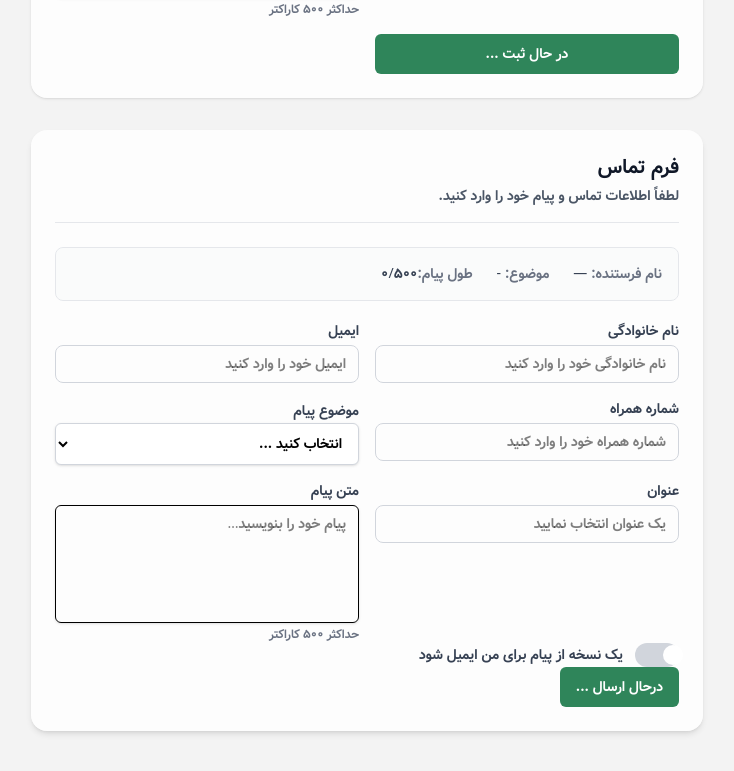
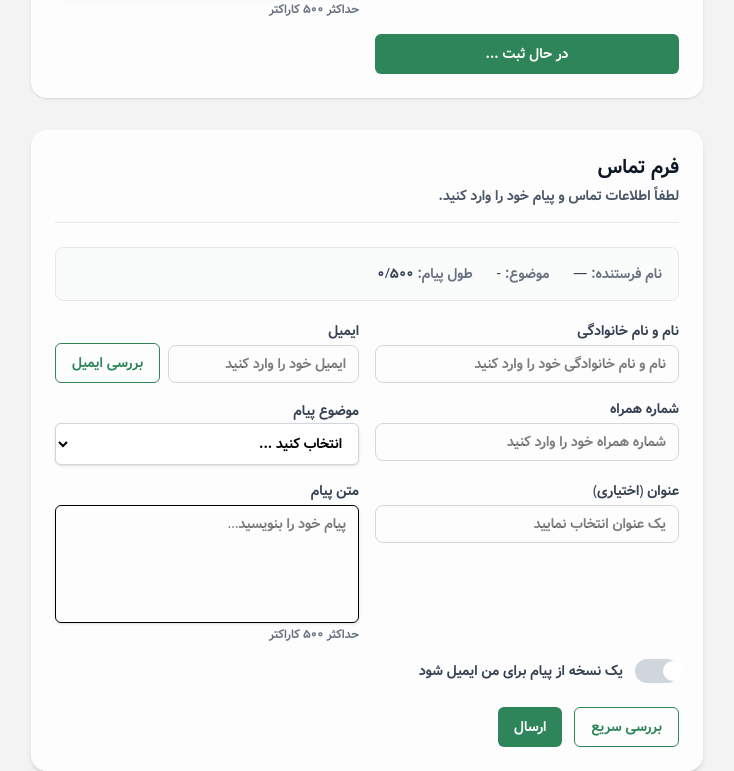
Before and after one commit to frau-azadeh/nexed, a Next.js app: page /form in a window 1280 px wide. Shown: the part 1455-2226 px from the top of the page, without its empty margins (273-1007 px from the left). Before the commit the page ends 2186 px from the top, so only its background shows below. Built offline with nearby package versions, Linux system fonts and the light colour scheme.

Commit message:
validation with trigger

```diff
--- a/src/app/components/form/ContactForm.tsx
+++ b/src/app/components/form/ContactForm.tsx
@@ -2,8 +2,8 @@
 
 import { ContactFormValue, ContactSchema } from "@/validation/contact.schema";
 import { zodResolver } from "@hookform/resolvers/zod";
-import React from "react";
-import { Controller, useForm } from "react-hook-form";
+import React, { useEffect } from "react";
+import { Controller, useForm, type FieldErrors } from "react-hook-form";
 import toast from "react-hot-toast";
 import Input from "../ui/Input";
 import Select from "../ui/Select";
@@ -24,18 +24,29 @@ const ContactForm = () => {
     control,
     register,
     handleSubmit,
-    formState: { errors, isSubmitting },
+    trigger,                        // 👈 اضافه شد
+    formState: { errors, isSubmitting, isSubmitSuccessful },
   } = useForm<ContactFormValue>({
     resolver: zodResolver(ContactSchema),
     mode: "onTouched",
     defaultValues: {
       sendCopy: false,
+      fullName: "",
+      topic: undefined,
+      message: "",
     },
   });
 
   const fullName = watch("fullName") ?? "";
-  const topic = watch("topic") ?? "";
-  const message = watch("message") ?? "";
+  const topic     = watch("topic") ?? "";
+  const message   = watch("message") ?? "";
+
+  // ❷ اعتبارسنجی شرطی: اگر موضوع «پشتیبانی» شد، عنوان را دوباره چک کن
+  useEffect(() => {
+    if (topic === "support") {
+      void trigger("subject");
+    }
+  }, [topic, trigger]);
 
   const submitRequest = (data: ContactFormValue) =>
     new Promise<ContactFormValue>((resolve) => {
@@ -50,49 +61,65 @@ const ContactForm = () => {
     });
   };
 
+  const onError = (errs: FieldErrors<ContactFormValue>) => {
+    const first = Object.values(errs)[0];
+    toast.error(first?.message ?? "لطفاً خطاهای فرم را برطرف کنید");
+  };
+
   const topicLabel = topicOptions.find((t) => t.value === topic)?.label ?? "-";
+const emailReg = register("email");
   return (
-    <form onSubmit={handleSubmit(onSubmit)} className="mx-auto mt-8 max-w-2xl">
+    <form onSubmit={handleSubmit(onSubmit, onError)} className="mx-auto mt-8 max-w-2xl" dir="rtl">
       <div className="rounded-2xl bg-white/80 p-6 shadow-md backdrop-blur">
         <div className="mb-6 border-b border-gray-200 pb-4">
           <h2 className="text-xl font-bold text-gray-900">فرم تماس</h2>
-          <p className="mt-1 text-sm text-gray-600">
-            لطفاً اطلاعات تماس و پیام خود را وارد کنید.
-          </p>
+          <p className="mt-1 text-sm text-gray-600">لطفاً اطلاعات تماس و پیام خود را وارد کنید.</p>
         </div>
 
+        {/* Preview با watch */}
         <div className="mb-5 rounded-lg border border-gray-200 bg-gray-50/60 p-4 text-sm text-gray-700">
           <div className="flex flex-wrap gap-x-6 gap-y-2">
-            <div>
-              <span className="text-gray-500">نام فرستنده:</span>{" "}
-              {fullName || "—"}
-            </div>
-            <div>
-              <span className="text-gray-500">موضوع:</span> {topicLabel}
-            </div>
-            <div>
-              <span className="text-gray-500">طول پیام:</span>
-              {message?.length}/500
-            </div>
+            <div><span className="text-gray-500">نام فرستنده:</span> {fullName || "—"}</div>
+            <div><span className="text-gray-500">موضوع:</span> {topicLabel}</div>
+            <div><span className="text-gray-500">طول پیام:</span> {message.length}/500</div>
           </div>
         </div>
 
         <div className="grid grid-cols-1 gap-4 md:grid-cols-2">
           <Input
             id="fullName"
-            label="نام خانوادگی"
-            placeholder="نام خانوادگی خود را وارد کنید"
+            label="نام و نام خانوادگی"
+            placeholder="نام و نام خانوادگی خود را وارد کنید"
             {...register("fullName")}
             error={errors.fullName}
           />
 
+          {/* ❶ بررسی دستی ایمیل با trigger روی دکمهٔ کنار ورودی */}
+          <div className="flex items-end gap-2 md:col-span-1">
+            <div className="flex-1">
              <Input
   id="email"
   label="ایمیل"
   placeholder="ایمیل خود را وارد کنید"
-            {...register("email")}
+  {...emailReg}
+  onBlur={async (e) => {
+    emailReg.onBlur(e);          // اول onBlur اصلی RHF
+    await trigger("email");      // بعد trigger دستی
+  }}
   error={errors.email}
 />
+            </div>
+            <Button
+              type="button"
+              variant="outline"
+              onClick={async () => {
+                const ok = await trigger("email");
+                toast[ok ? "success" : "error"](ok ? "ایمیل معتبر است" : "ایمیل نامعتبر است");
+              }}
+            >
+              بررسی ایمیل
+            </Button>
+          </div>
 
           <Input
             id="phone"
@@ -115,7 +142,7 @@ const ContactForm = () => {
 
           <Input
             id="subject"
-            label="عنوان"
+            label={`عنوان ${topic === "support" ? "(برای پشتیبانی اجباری)" : "(اختیاری)"}`}
             placeholder="یک عنوان انتخاب نمایید"
             {...register("subject")}
             error={errors.subject}
@@ -134,7 +161,7 @@ const ContactForm = () => {
           />
         </div>
 
-        <div>
+        <div className="mt-4 md:col-span-2">
           <Controller
             name="sendCopy"
             control={control}
@@ -146,15 +173,31 @@ const ContactForm = () => {
               />
             )}
           />
+          {errors.sendCopy && <p className="text-xs text-red-600">{errors.sendCopy.message}</p>}
         </div>
+
+        {/* دکمه‌هایی برای trigger نمونه‌ای */}
+        <div className="mt-6 flex items-center gap-3">
           <Button
-          type="submit"
-          variant="primary"
-          size="md"
-          loading={isSubmitting}
+            type="button"
+            variant="outline"
+            onClick={async () => {
+              // چند فیلد مهم را یکجا چک کن
+              const ok = await trigger(["fullName", "email", "message"]);
+              toast[ok ? "success" : "error"](ok ? "موارد اصلی معتبر هستند" : "برخی فیلدها نامعتبرند");
+            }}
           >
-          {isSubmitting ? "ارسال" : "درحال ارسال ..."}
+            بررسی سریع
           </Button>
+
+          <Button type="submit" variant="primary" size="md" loading={isSubmitting}>
+            {isSubmitting ? "در حال ارسال ..." : "ارسال"}
+          </Button>
+
+          {isSubmitSuccessful && (
+            <span className="text-xs text-emerald-600">با موفقیت ثبت شد</span>
+          )}
+        </div>
       </div>
     </form>
   );
```
Lines whose indentation alone changed are shown as unchanged.
